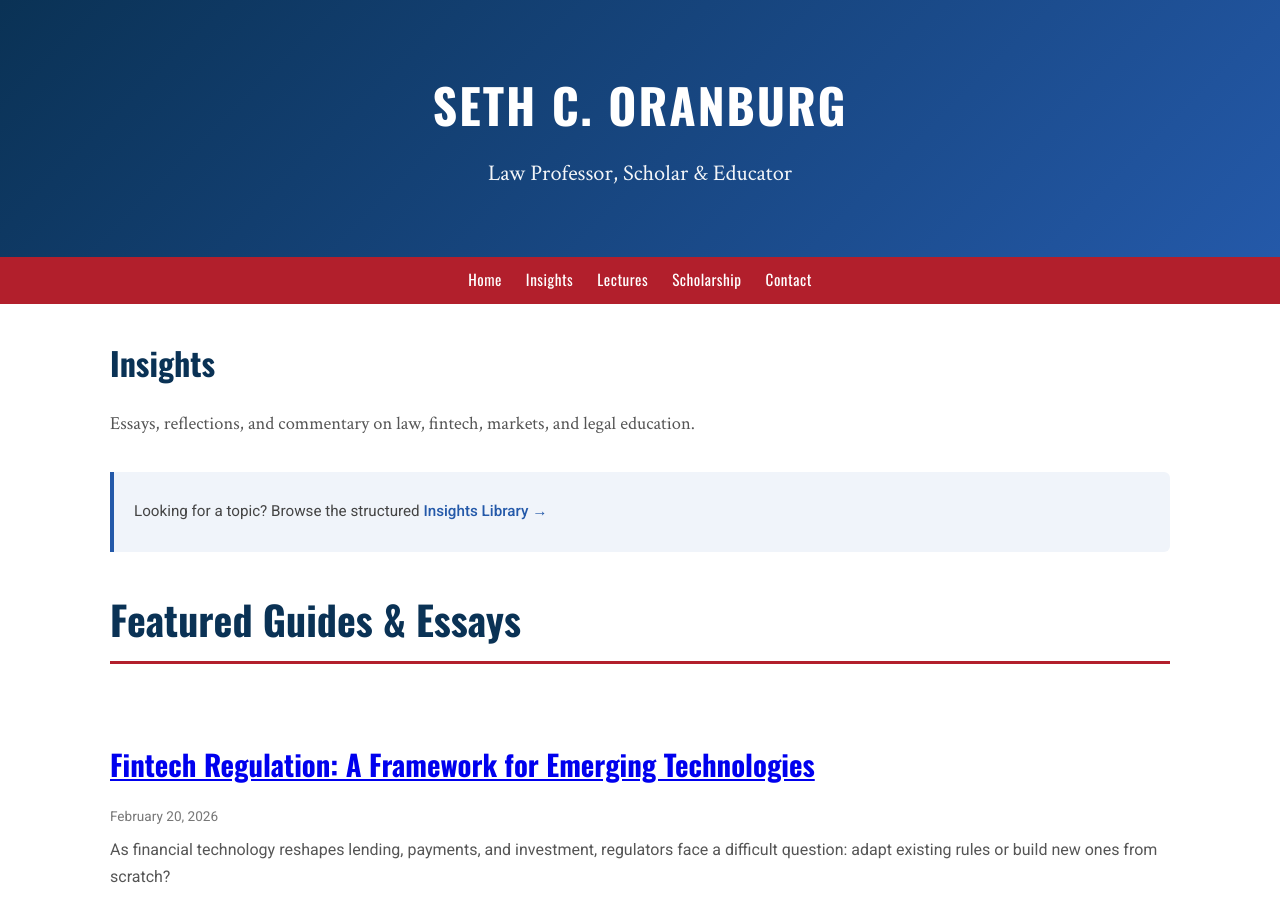
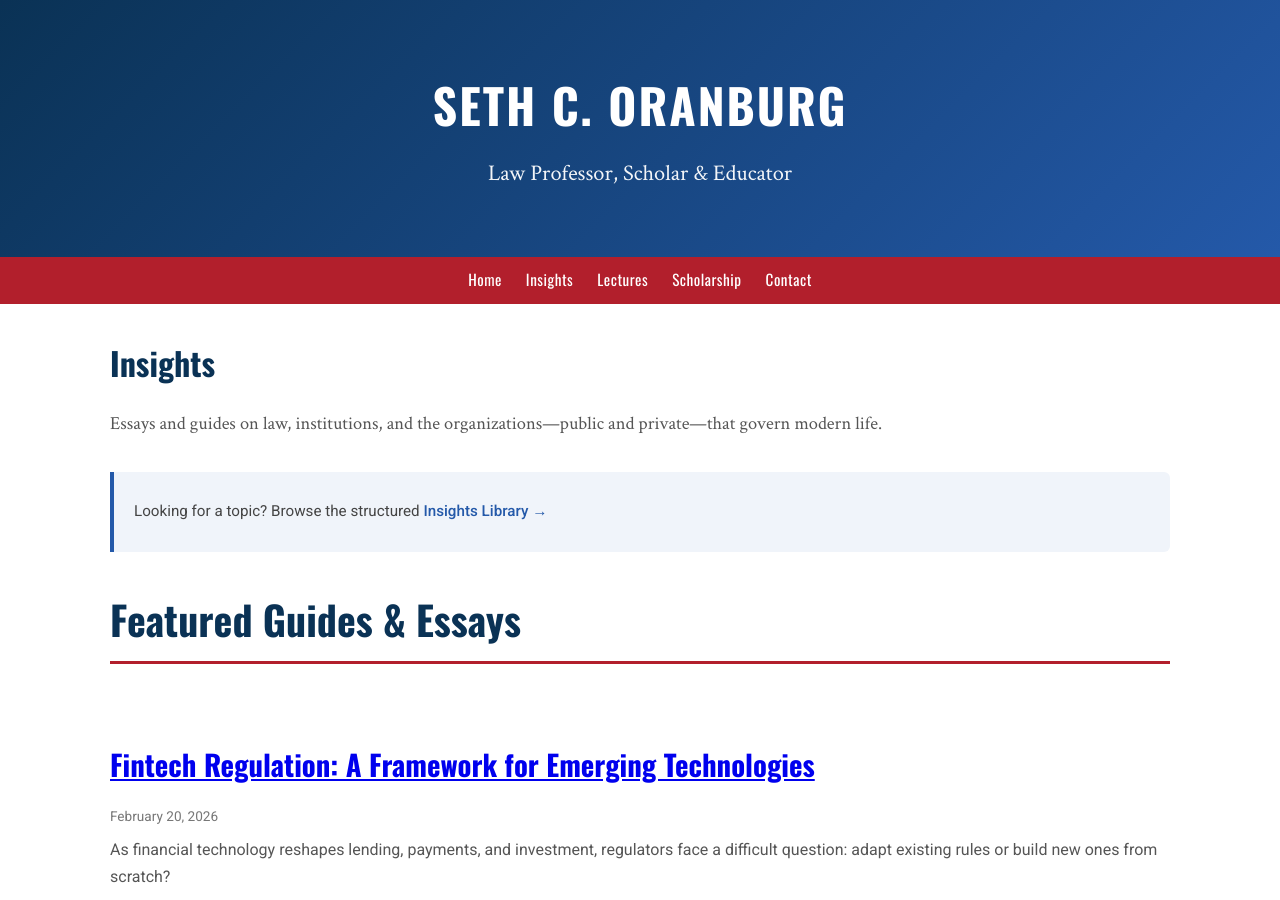
Before and after one commit to Oranburg/oranburg.github.io, a Jekyll site: the page built from insights/index.html, in a window 1280 px wide and 900 px high. Built offline with Jekyll 4.4.1, drawn with Linux system fonts in a browser that asks for light colours.

Commit message:
Insights section: subtitle, collapsible lists, deck/excerpt precedence, taxonomy data (#9)
* Initial plan

* Apply five Insights section changes (subtitle, collapsible, deck/excerpt, taxonomy yml)

Co-authored-by: Oranburg <259708769+Oranburg@users.noreply.github.com>

---------

Co-authored-by: copilot-swe-agent[bot] <198982749+Copilot@users.noreply.github.com>
Co-authored-by: Oranburg <259708769+Oranburg@users.noreply.github.com>

```diff
--- a/_layouts/insights_topic.html
+++ b/_layouts/insights_topic.html
@@ -23,8 +23,10 @@ layout: default
       <time datetime="{{ post.date | date_to_xmlschema }}">{{ post.date | date: "%B %-d, %Y" }}</time>
       {% if post.kind %}<span class="post-kind-badge">{{ post.kind }}</span>{% endif %}
     </p>
-    {% if post.excerpt %}
-    <p class="post-excerpt">{{ post.excerpt | strip_html | truncate: 200 }}</p>
+    {% if post.deck %}
+    <p class="post-excerpt">{{ post.deck }}</p>
+    {% elsif post.excerpt %}
+    <p class="post-excerpt">{{ post.excerpt | strip_html }}</p>
     {% endif %}
     {% if post.tags.size > 0 %}
     <details class="post-tags-detail">
--- a/insights/index.html
+++ b/insights/index.html
@@ -5,7 +5,7 @@ permalink: /insights/
 ---
 <div class="hub-intro">
   <h1>Insights</h1>
-  <p>Essays, reflections, and commentary on law, fintech, markets, and legal education.</p>
+  <p>Essays and guides on law, institutions, and the organizations—public and private—that govern modern life.</p>
 </div>
 
 <div class="explore-library-callout">
@@ -16,18 +16,40 @@ permalink: /insights/
 {% assign featured_posts = site.posts | where: "featured", true %}
 {% if featured_posts.size > 0 %}
 <ul class="post-list">
-  {% for post in featured_posts %}
+  {% for post in featured_posts limit: 6 %}
   <li class="post-list-item">
     <h3><a href="{{ post.url | relative_url }}">{{ post.title }}</a></h3>
     <p class="post-meta">
       <time datetime="{{ post.date | date_to_xmlschema }}">{{ post.date | date: "%B %-d, %Y" }}</time>
     </p>
-    {% if post.excerpt %}
-    <p class="post-excerpt">{{ post.excerpt | strip_html | truncate: 200 }}</p>
+    {% if post.deck %}
+    <p class="post-excerpt">{{ post.deck }}</p>
+    {% elsif post.excerpt %}
+    <p class="post-excerpt">{{ post.excerpt | strip_html }}</p>
     {% endif %}
   </li>
   {% endfor %}
 </ul>
+{% if featured_posts.size > 6 %}
+<details class="show-more">
+  <summary>Show more</summary>
+  <ul class="post-list">
+    {% for post in featured_posts offset: 6 %}
+    <li class="post-list-item">
+      <h3><a href="{{ post.url | relative_url }}">{{ post.title }}</a></h3>
+      <p class="post-meta">
+        <time datetime="{{ post.date | date_to_xmlschema }}">{{ post.date | date: "%B %-d, %Y" }}</time>
+      </p>
+      {% if post.deck %}
+      <p class="post-excerpt">{{ post.deck }}</p>
+      {% elsif post.excerpt %}
+      <p class="post-excerpt">{{ post.excerpt | strip_html }}</p>
+      {% endif %}
+    </li>
+    {% endfor %}
+  </ul>
+</details>
+{% endif %}
 {% else %}
 <p>No featured posts yet.</p>
 {% endif %}
@@ -35,19 +57,42 @@ permalink: /insights/
 <h2>Latest Notes &amp; Commentary</h2>
 {% if site.posts.size > 0 %}
 <ul class="post-list">
-  {% for post in site.posts %}
+  {% for post in site.posts limit: 10 %}
   <li class="post-list-item">
     <h3><a href="{{ post.url | relative_url }}">{{ post.title }}</a></h3>
     <p class="post-meta">
       <time datetime="{{ post.date | date_to_xmlschema }}">{{ post.date | date: "%B %-d, %Y" }}</time>
       {% if post.kind %}<span class="post-kind-badge">{{ post.kind }}</span>{% endif %}
     </p>
-    {% if post.excerpt %}
-    <p class="post-excerpt">{{ post.excerpt | strip_html | truncate: 200 }}</p>
+    {% if post.deck %}
+    <p class="post-excerpt">{{ post.deck }}</p>
+    {% elsif post.excerpt %}
+    <p class="post-excerpt">{{ post.excerpt | strip_html }}</p>
     {% endif %}
   </li>
   {% endfor %}
 </ul>
+{% if site.posts.size > 10 %}
+<details class="show-more">
+  <summary>Show more</summary>
+  <ul class="post-list">
+    {% for post in site.posts offset: 10 %}
+    <li class="post-list-item">
+      <h3><a href="{{ post.url | relative_url }}">{{ post.title }}</a></h3>
+      <p class="post-meta">
+        <time datetime="{{ post.date | date_to_xmlschema }}">{{ post.date | date: "%B %-d, %Y" }}</time>
+        {% if post.kind %}<span class="post-kind-badge">{{ post.kind }}</span>{% endif %}
+      </p>
+      {% if post.deck %}
+      <p class="post-excerpt">{{ post.deck }}</p>
+      {% elsif post.excerpt %}
+      <p class="post-excerpt">{{ post.excerpt | strip_html }}</p>
+      {% endif %}
+    </li>
+    {% endfor %}
+  </ul>
+</details>
+{% endif %}
 {% else %}
 <p>No posts yet. Check back soon!</p>
 {% endif %}
```
Also changed, not shown: _data/insights_taxonomy.yml (added, +13 -0 lines).
